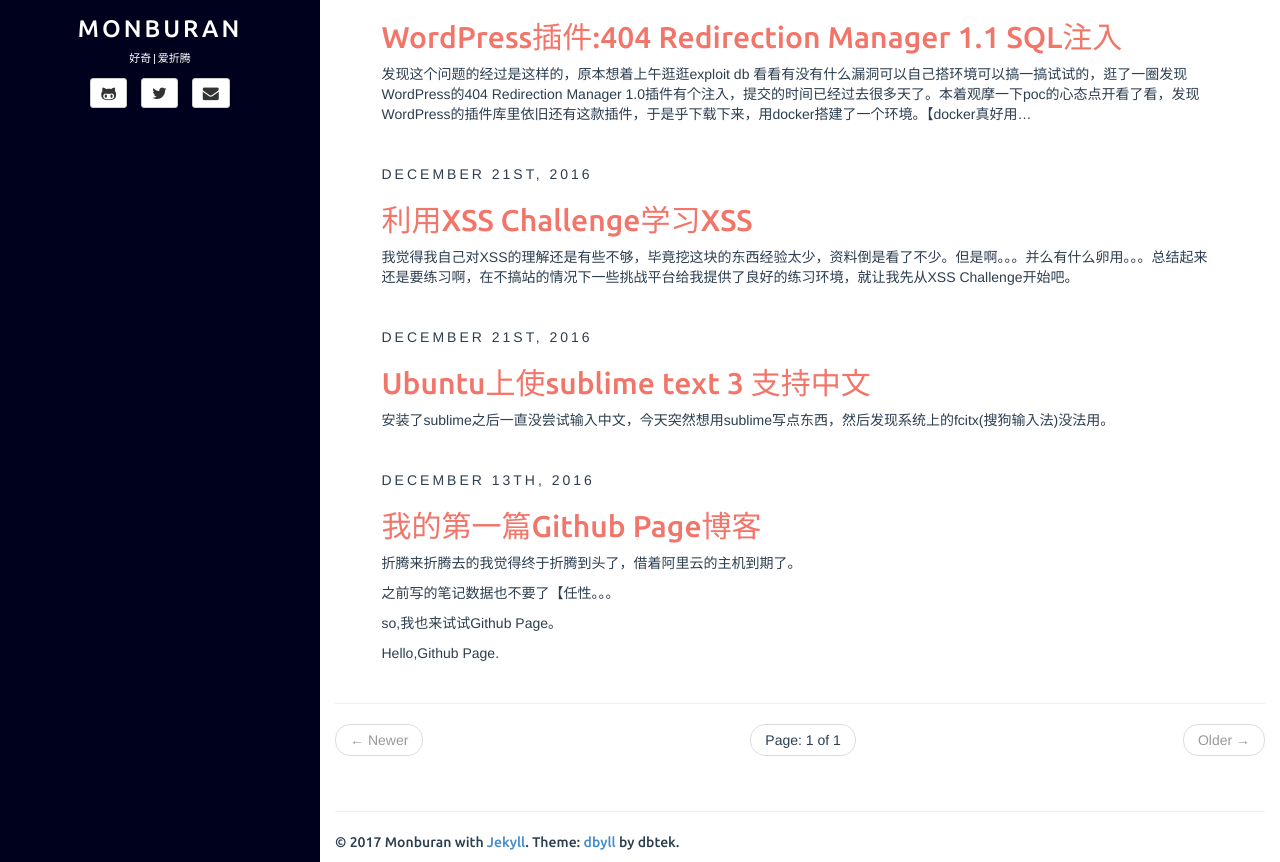
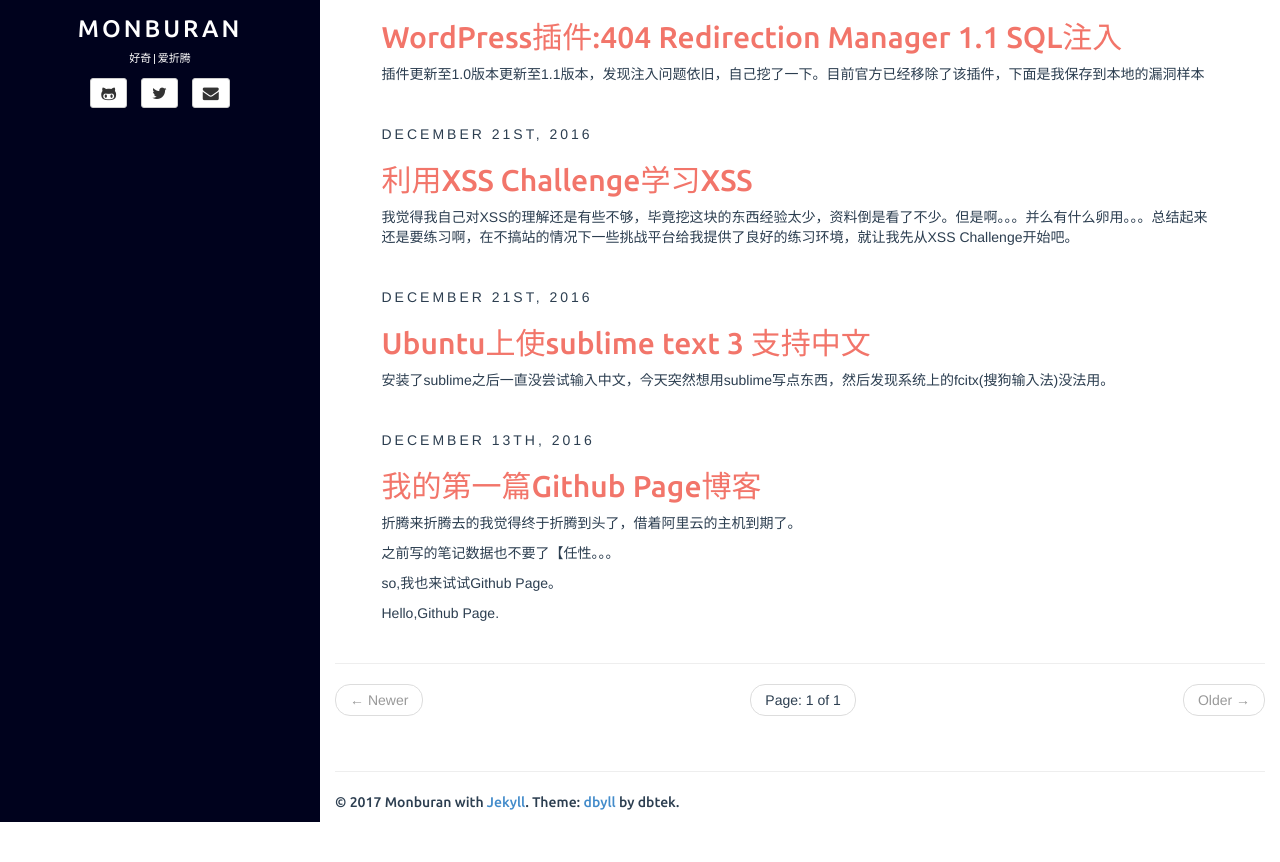
Before and after one commit to monburan/monburan.github.io, a Jekyll site: the page built from index.html, in a window 1280 px wide and 1144 px high, cut to the strip 282-1144 px from the top of the window. Built offline with Jekyll 4.4.1, drawn with Linux system fonts in a browser that asks for light colours; the list of posts is cut into pages by our own code.

Commit message:
update paper

```diff
--- a/_posts/2016-12-22-WordPress-Plugin-404-Redirection-Manager-1.1-SQL-Injection.markdown
+++ b/_posts/2016-12-22-WordPress-Plugin-404-Redirection-Manager-1.1-SQL-Injection.markdown
@@ -6,9 +6,7 @@ tags: [WordPress,SQL Injection]
 fullview: false
 comments: true
 ---
-发现这个问题的经过是这样的，原本想着上午逛逛exploit db 看看有没有什么漏洞可以自己搭环境可以搞一搞试试的，逛了一圈发现WordPress的404 Redirection Manager 1.0插件有个注入，提交的时间已经过去很多天了。本着观摩一下poc的心态点开看了看，发现WordPress的插件库里依旧还有这款插件，于是乎下载下来，用docker搭建了一个环境。【docker真好用...
-
-下载下来才发现，这个插件已经更新到了1.1版本，就是在这个漏洞提交后不几天更新的，心一下子就凉了一半，心想着这么快就修了。但是好奇心驱使我还是把环境搭好了，用1.0版本的poc尝试了一下，发现依旧有用，虚惊一场，总之先搞了再说。
+插件更新至1.0版本更新至1.1版本，发现注入问题依旧，自己挖了一下。目前官方已经移除了该插件，下面是我保存到本地的[漏洞样本](http://o8lgx56x1.bkt.clouddn.com/sample/code/404-redirection-manager.zip)
 
 首先说下搭建的测试环境:
 
```
